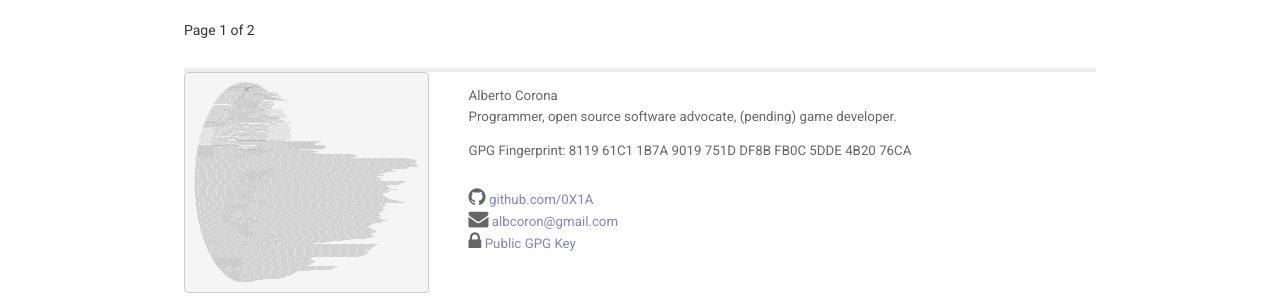
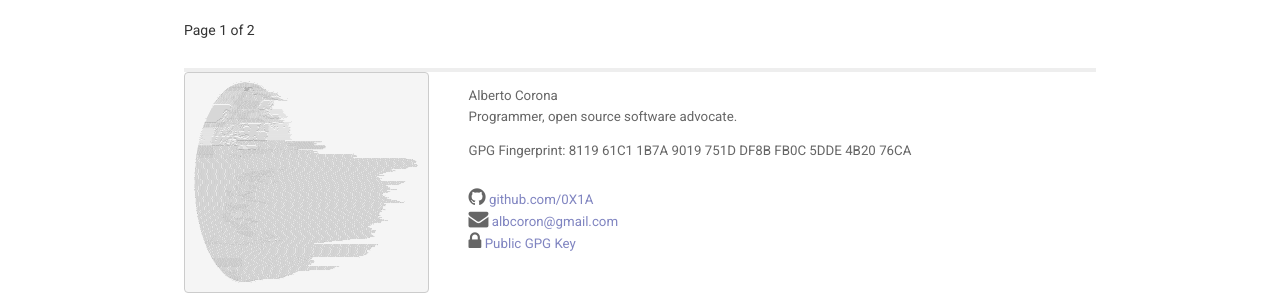
Before and after one commit to 0X1A/wwebsiteasontheinternet, a Jekyll site: the page built from blog/index.html, in a window 1280 px wide and 900 px high, scrolled down 1286 px. Shown: the part 583-883 px from the top of the window. Built offline with Jekyll 4.4.1, drawn with Linux system fonts in a browser that asks for light colours; nearby versions of some CDN libraries; some web fonts are replaced; Markdown is read by kramdown in place of the engine named in the settings; the list of posts is cut into pages by our own code; comment, search, counter and statistics services are not loaded.

Commit message:
Remove part of description
Signed-off-by: Alberto Corona <alberto@0x1a.us>

```diff
--- a/_layouts/default.html
+++ b/_layouts/default.html
@@ -54,7 +54,7 @@
             <div class="contact">
                 <p>
                 Alberto Corona<br />
-                Programmer, open source software advocate, (pending) game developer.<br />
+                Programmer, open source software advocate.<br />
                 </p>
                 <p>
 		GPG Fingerprint: 8119 61C1 1B7A 9019 751D  DF8B FB0C 5DDE 4B20 76CA
```
